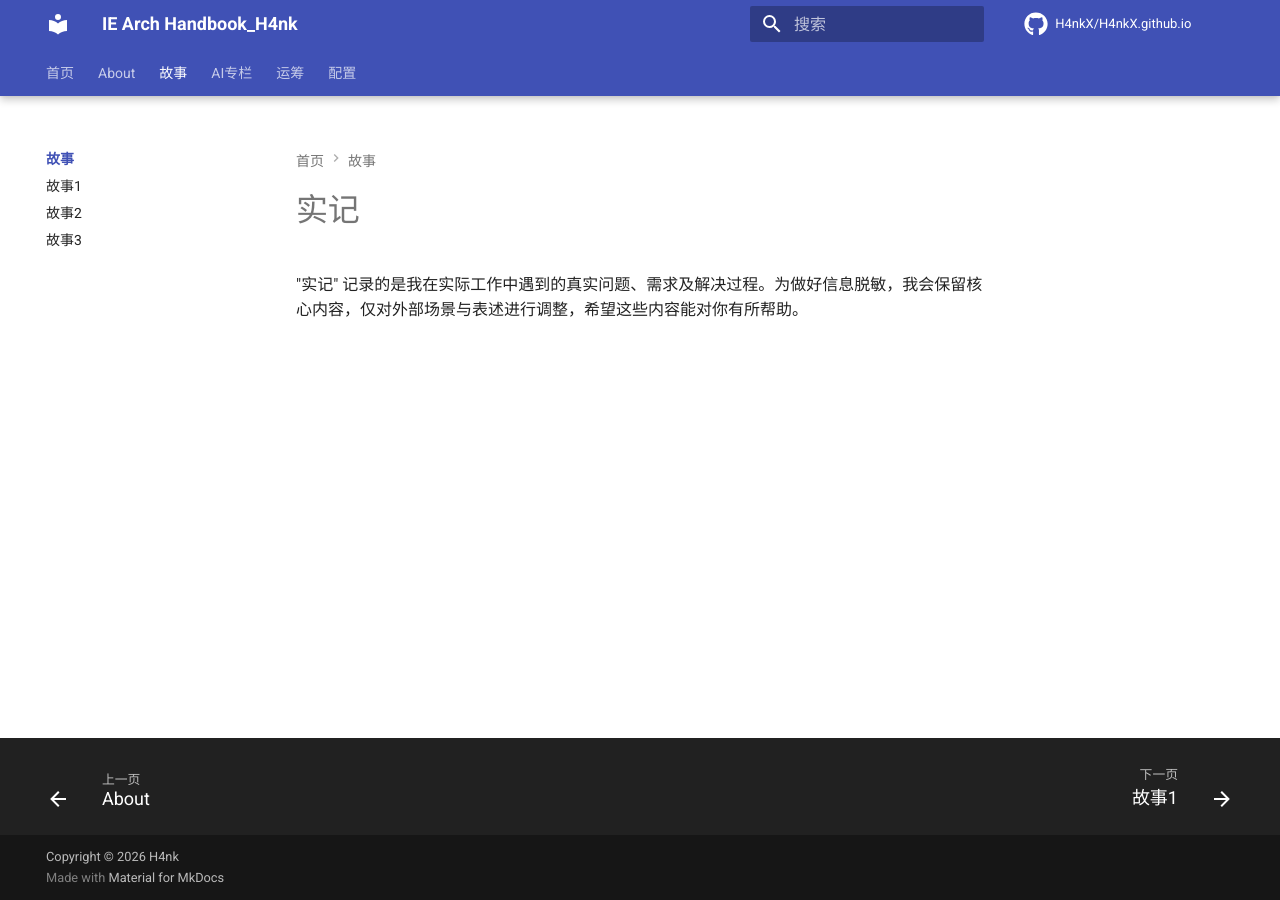
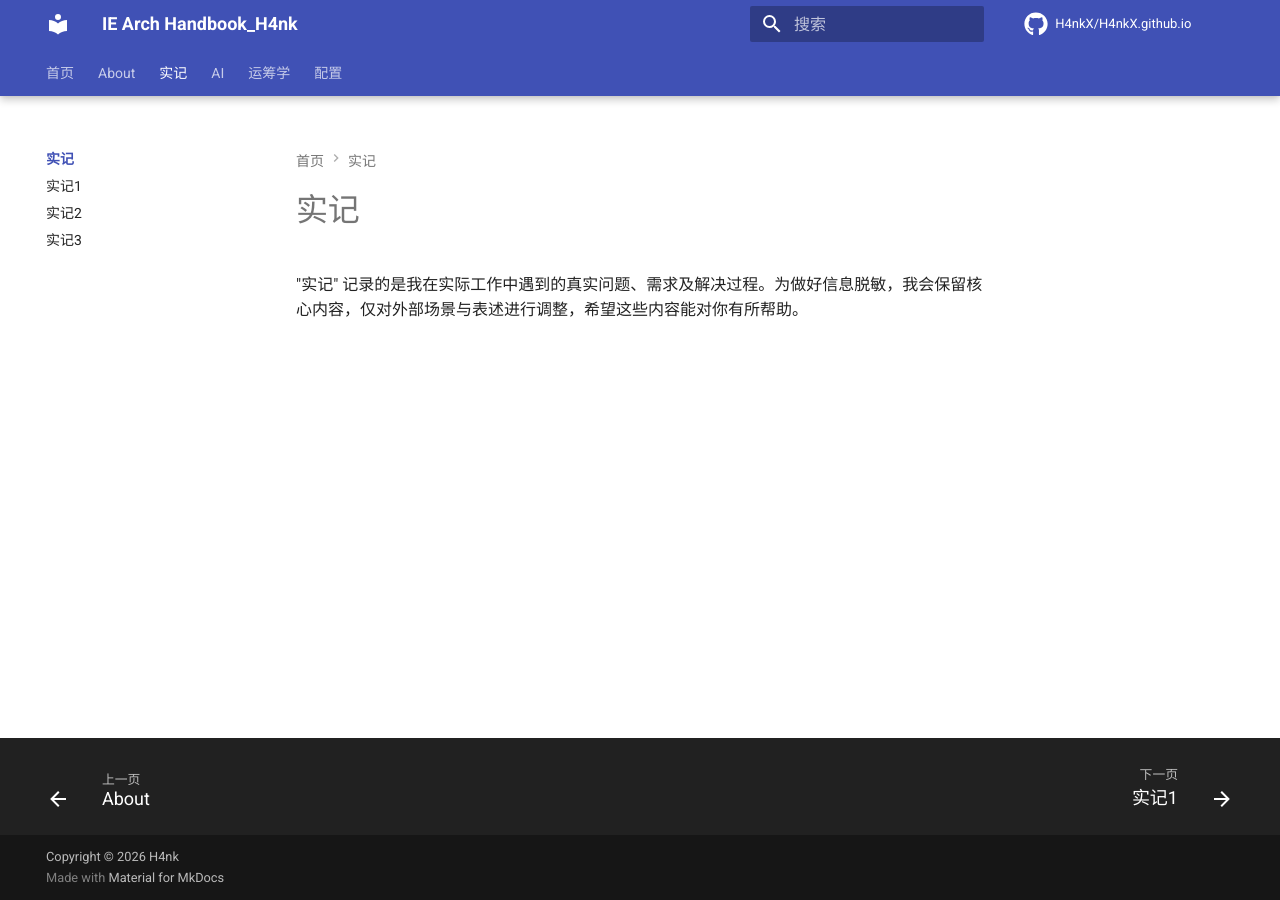
Before and after one commit to H4nkX/H4nkX.github.io, an MkDocs documentation site: the page built from docs/story/index.md, in a window 1280 px wide. Built offline with MkDocs 1.6.1 and Material for MkDocs 9.7.7, drawn with Linux system fonts in a browser that asks for light colours; comment, search, counter and statistics services are not loaded; some of the changed lines change nothing that is shown.

Commit message:
更新导航标签

```diff
--- a/mkdocs.yml
+++ b/mkdocs.yml
@@ -13,15 +13,15 @@ copyright: Copyright &copy; 2026 H4nk
 nav:
   - 首页: index.md
   - About: about/index.md
-  - 故事:
-    - 故事首页: story/index.md
-    - 故事1: story/story1/index.md
-    - 故事2: story/story2/index.md
-    - 故事3: story/story3/index.md
-  - AI专栏:
-    - AI专栏首页: ai/index.md
-  - 运筹:
-    - 运筹首页: yunchou/index.md
+  - 实记:
+    - 关于实记: story/index.md
+    - 实记1: story/story1/index.md
+    - 实记2: story/story2/index.md
+    - 实记3: story/story3/index.md
+  - AI:
+    - 关于AI: ai/index.md
+  - 运筹学:
+    - 关于运筹学: yunchou/index.md
     - 教学: yunchou/teach/index.md
   - 配置: config/index.md
 
```
